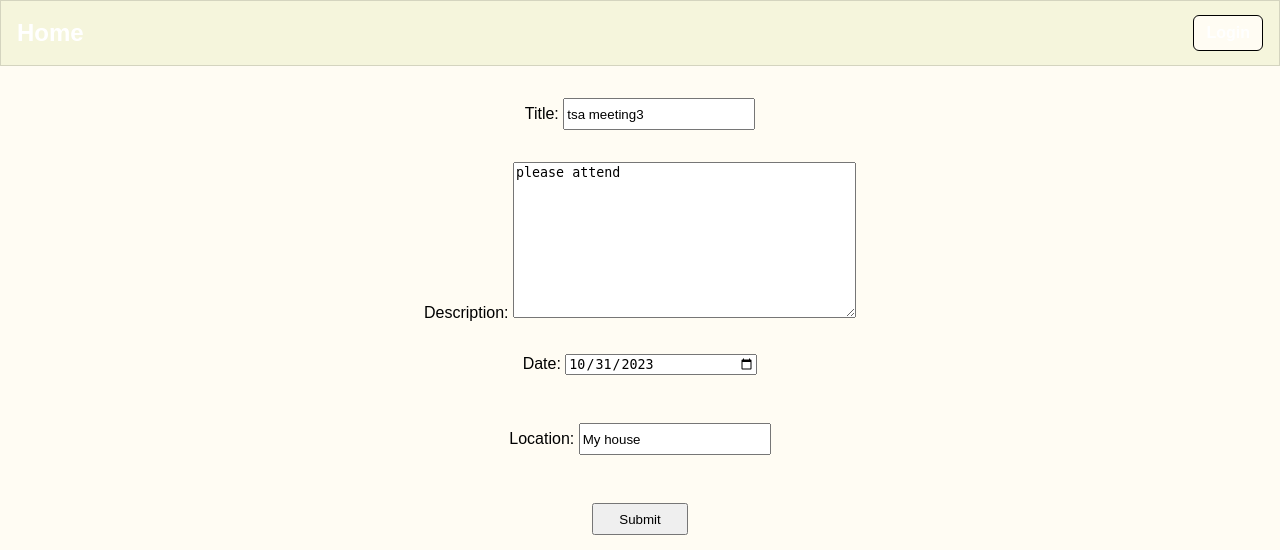
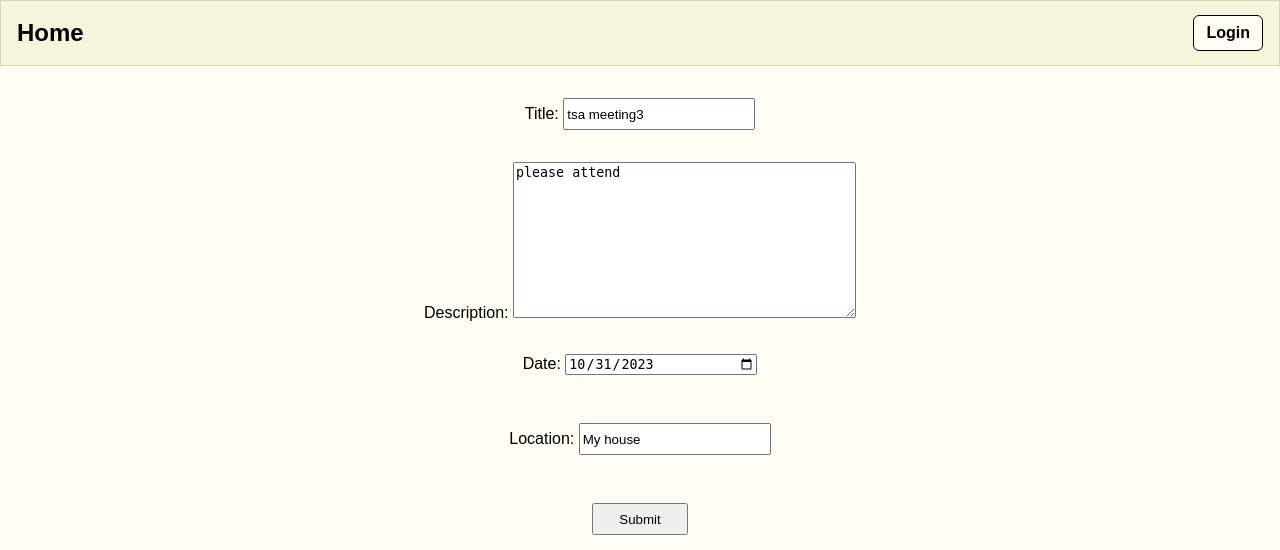
Before and after one commit to EthanZhang87/TSASoftwareDEV23-24, a Django app: page /update-event/11 in a window 1280 px wide. Shown: the top 550 px of the page. Run offline with Django 4.2, Linux system fonts and the light colour scheme; data comes from the database, SQL or seed files in the repository.

Commit message:
Update main.css
nav

```diff
--- a/Answerly/static/styles/main.css
+++ b/Answerly/static/styles/main.css
@@ -165,10 +165,6 @@ nav {
     /*border-radius: 6px;*/
 }
 
-nav a {
-    color: white;
-}
-
 nav a:first-child {
     font-size: 1.5rem;
 }
```
